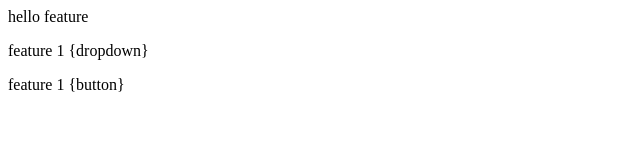
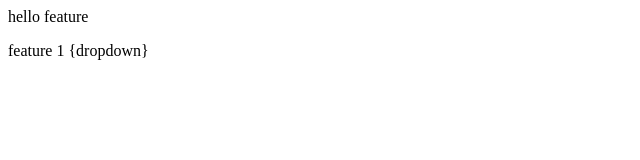
Before and after one commit to Riya432/localrepo, a plain HTML site: page index.html in a window 1280 px wide. Shown: the whole page, without its empty margins (0-640 px from the left). Drawn offline with Linux system fonts and the light colour scheme.

```diff
--- a/index.html
+++ b/index.html
@@ -2,5 +2,3 @@
     <P>hello feature</P>
 
     <p>feature 1 {dropdown}</p>
-
-    <p>feature 1 {button}</p>
```
